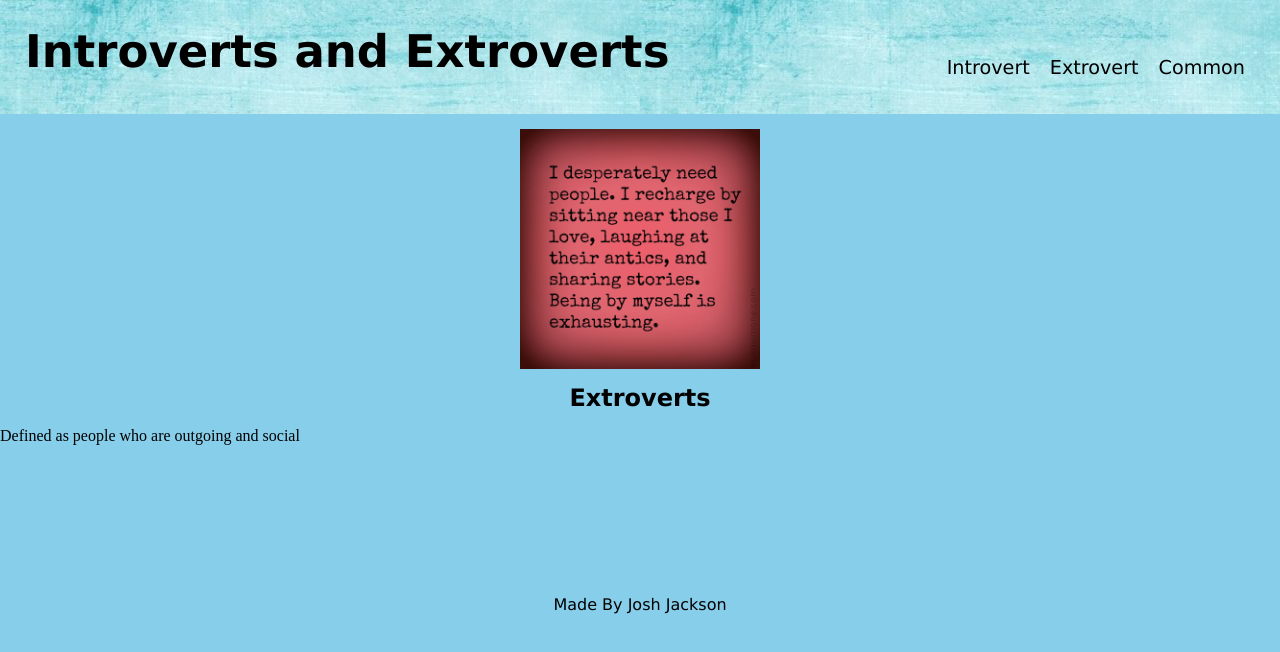
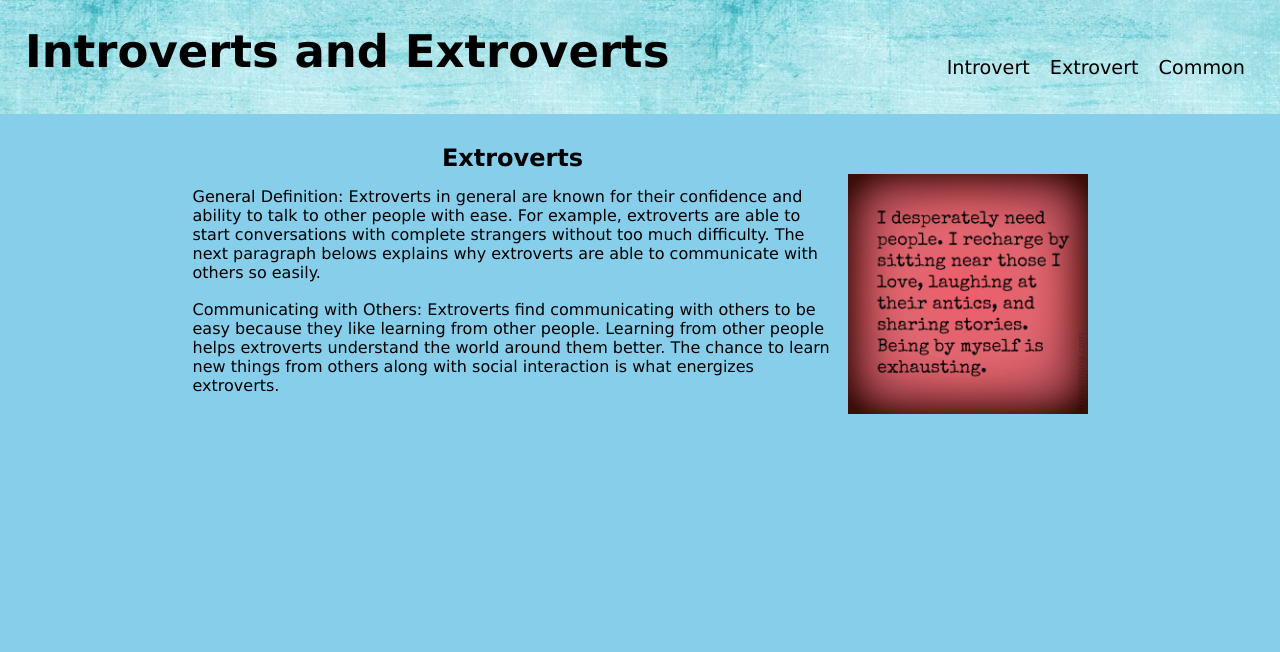
Before and after one commit to Joker282855/introvert-webpage, a React (Create React App) app: page /extrovert in a window 1280 px wide. Shown: the top 652 px of the page. Built offline with nearby package versions, Linux system fonts and the light colour scheme.

Commit message:
got the information for the paragraphs on the extrovert page

```diff
--- a/src/components/Extrovert/index.js
+++ b/src/components/Extrovert/index.js
@@ -4,15 +4,24 @@ import extrovertDescription from "../../assests/exverts/extrovert-quote.jpg"
 function Extrovert() {
     return (
         <section id="outer" className="extrovert">
-            <img src={extrovertDescription} alt="words that describe extroverts" />
             <div className="going">
                 <h2>Extroverts</h2>
-                <ul>
-                    <li>
-                        Defined as people who are outgoing and social
-                    </li>
-                </ul>
+                <p>
+                    General Definition: Extroverts in general are known for their confidence and
+                    ability to talk to other people with ease. For example, extroverts are able to
+                    start conversations with complete strangers without too much difficulty. The
+                    next paragraph belows explains why extroverts are able to communicate with
+                    others so easily.
+                </p>
+                <br></br>
+                <p>
+                    Communicating with Others: Extroverts find communicating with others to be easy
+                    because they like learning from other people. Learning from other people helps
+                    extroverts understand the world around them better. The chance to learn new things
+                    from others along with social interaction is what energizes extroverts.
+                </p>
             </div>
+            <img src={extrovertDescription} alt="words that describe extroverts" />
         </section>
     )
 }
--- a/src/components/Footer/index.js
+++ b/src/components/Footer/index.js
@@ -4,9 +4,6 @@ function Footer() {
     return (
         <footer>
             <div>
-                <p>
-                    Made By Josh Jackson
-                </p>
             </div>
         </footer>
     )
--- a/src/components/Introvert/index.js
+++ b/src/components/Introvert/index.js
@@ -8,7 +8,7 @@ function Introvert() {
                 <h2>Introverts</h2>
                 <p>
                     General Definition: Introverts in general are people who tend to not talk a lot in social
-                    situautions. In most social situations an introvert will keep to himself or not speak up a
+                    situations. In most social situations an introvert will keep to himself or not speak up a
                     lot. For example, an introvert does not use lots of words to explain things when he or she
                     talks to other people. The paragraph below explains why introverts prefer to stay quiet or
                     not speak up in social situations.
--- a/src/index.css
+++ b/src/index.css
@@ -82,9 +82,14 @@ footer {
 }
 .extrovert img {
   height: 240px;
+  margin-left: 15px;
+  margin-top: 45px;
 }
 .going {
-  width: 100%;
+  width: 50%;
+}
+.going p {
+  font-family: 'Lucida Sans', 'Lucida Sans Regular', 'Lucida Grande', 'Lucida Sans Unicode', Geneva, Verdana, sans-serif;
 }
 .going h2 {
   text-align: center;
```
